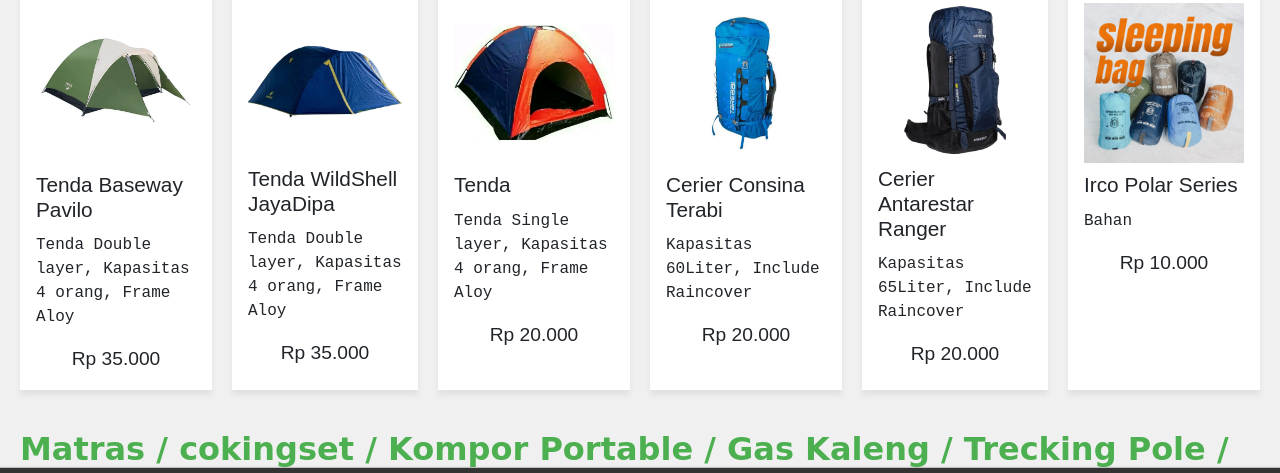
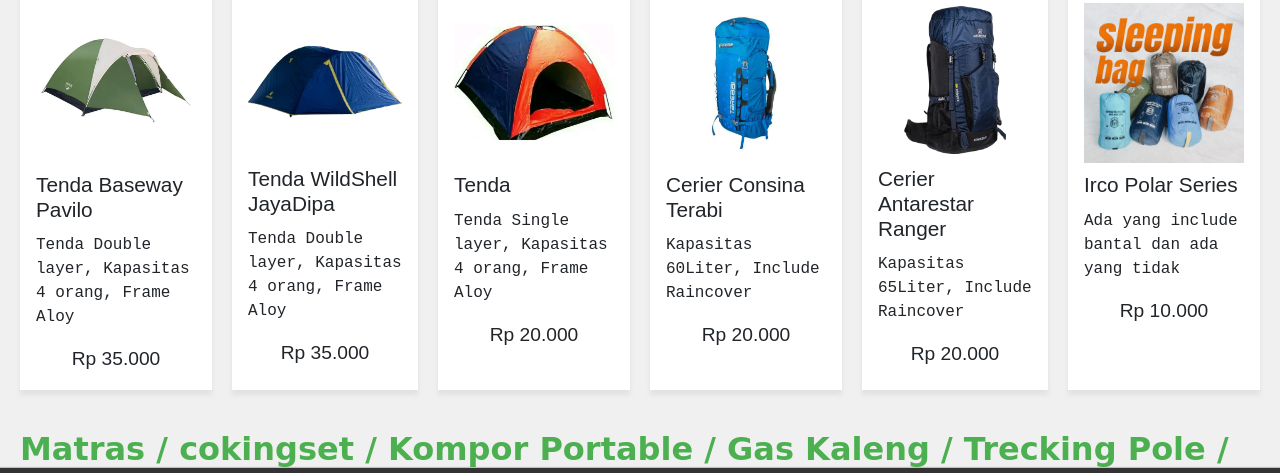
Before and after one commit to Akbarbtg445/Alat-yang-disewakan, a plain HTML site: page index.html in a window 1280 px wide. Shown: the part 266-739 px from the top of the page. Drawn offline with nearby package versions, Linux system fonts and the light colour scheme.

Commit message:
Update index.html

```diff
--- a/index.html
+++ b/index.html
@@ -162,7 +162,7 @@
         <img src="sb.jpg" alt=""  >
         <h4>Irco Polar Series</h4>
         <p>
-            Bahan
+            Ada yang include bantal dan ada yang tidak
 
         </p>
         <div>
```
